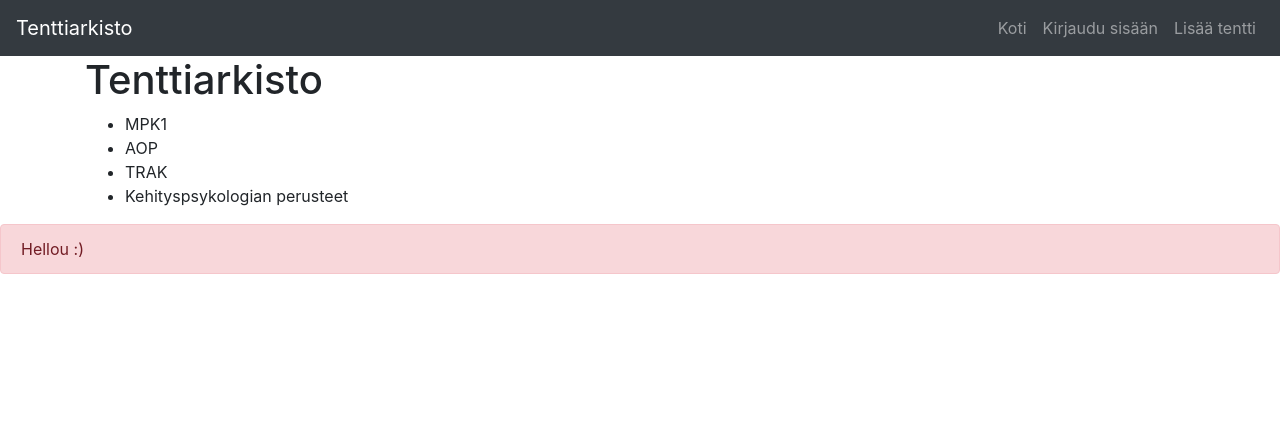
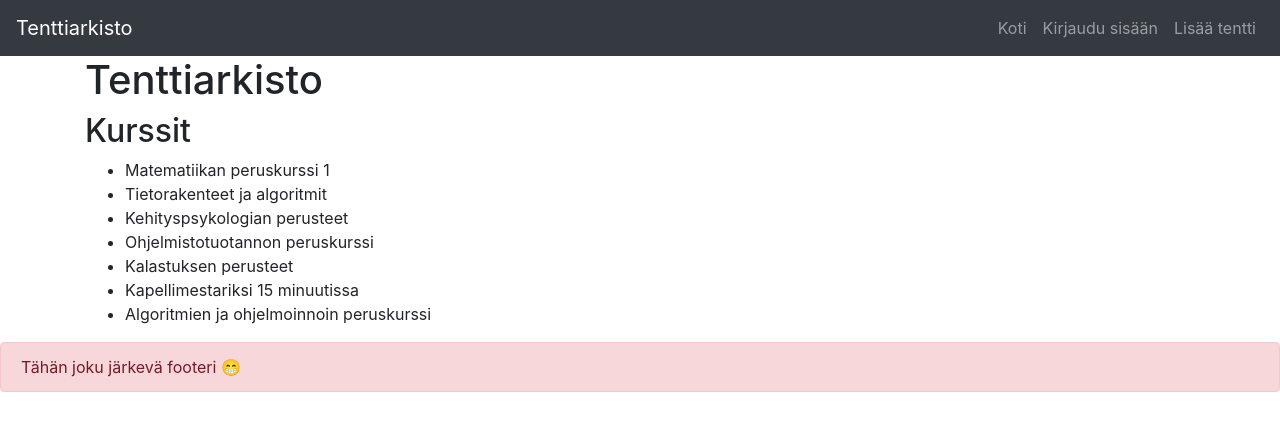
Before and after one commit to asteriskiry/tenttiarkisto-frontend, a React (Create React App) app: page / in a window 1280 px wide. Shown: the top 430 px of the page. Built offline with nearby package versions, Linux system fonts and the light colour scheme.

Commit message:
Better mockup data

```diff
--- /dev/null
+++ b/public/courses.json
@@ -0,0 +1,37 @@
+[
+    {
+        "id": "0001",
+        "subjectId": "222",
+        "name": "Matematiikan peruskurssi 1"
+    },
+    {
+        "id": "0002",
+        "subjectId": "111",
+        "name": "Tietorakenteet ja algoritmit"
+    },
+    {
+        "id": "0003",
+        "subjectId": "333",
+        "name": "Kehityspsykologian perusteet"
+    },
+    {
+        "id": "0004",
+        "subjectId": "555",
+        "name": "Ohjelmistotuotannon peruskurssi"
+    },
+    {
+        "id": "0005",
+        "subjectId": "222",
+        "name": "Kalastuksen perusteet"
+    },
+    {
+        "id": "0006",
+        "subjectId": "222",
+        "name": "Kapellimestariksi 15 minuutissa"
+    },
+    {
+        "id": "0007",
+        "subjectId": "111",
+        "name": "Algoritmien ja ohjelmoinnoin peruskurssi"
+    }
+]
--- /dev/null
+++ b/public/exams.json
@@ -0,0 +1,30 @@
+[
+    {
+        "id": "1212",
+        "courseId": "0001",
+        "subjectId": "222",
+        "date": "2018-04-17T20:00:00Z",
+        "type": "1"
+    },
+    {
+        "id": "1213",
+        "courseId": "0007",
+        "subjectId": "111",
+        "date": "2018-02-19T20:00:00Z",
+        "type": "1"
+    },
+    {
+        "id": "1214",
+        "courseId": "0002",
+        "subjectId": "111",
+        "date": "2014-07-15T20:00:00Z",
+        "type": "1"
+    },
+    {
+        "id": "1215",
+        "courseId": "0003",
+        "subjectId": "333",
+        "date": "2012-01-11T20:00:00Z",
+        "type": "1"
+    }
+]
--- /dev/null
+++ b/public/subjects.json
@@ -0,0 +1,22 @@
+[
+    {
+        "id": "111",
+        "name": "Tietojenkäsittelytieteet"
+    },
+    {
+        "id": "555",
+        "name": "Tietotekniikka"
+    },
+    {
+        "id": "222",
+        "name": "Matematiikka"
+    },
+    {
+        "id": "333",
+        "name": "Psykologia"
+    },
+    {
+        "id": "444",
+        "name": "Muu"
+    }
+]
--- a/public/tentit.json
+++ /dev/null
@@ -1,22 +0,0 @@
-[
-    {
-        "course": "MPK1",
-        "subject": "Matematiikka",
-        "date": "2018-04-17T20:00:00Z"
-    },
-    {
-        "course": "AOP",
-        "subject": "Tietojenkäsittelytieteet",
-        "date": "2018-02-19T20:00:00Z"
-    },
-    {
-        "course": "TRAK",
-        "subject": "Tietojenkäsittelytieteet",
-        "date": "2014-07-15T20:00:00Z"
-    },
-    {
-        "course": "Kehityspsykologian perusteet",
-        "subject": "Psykologia",
-        "date": "2012-01-11T20:00:00Z"
-    }
-]
--- a/src/components/footer/FooterComponent.js
+++ b/src/components/footer/FooterComponent.js
@@ -5,7 +5,7 @@ class FooterComponent extends Component {
   render() {
     return (
       <Alert variant='danger'>
-        Hellou :)
+        Tähän joku järkevä footeri <span role="img">😁</span>
       </Alert>
     );
   }
--- a/src/views/HomeView.js
+++ b/src/views/HomeView.js
@@ -7,28 +7,36 @@ class HomeView extends Component {
     super(propr);
 
     this.state = {
+      subjects: [],
+      courses: [],
       exams: [],
     };
   }
   render() {
-    const exams = this.state.exams;
-    const examList = exams.map(exam => <li key={exam.date}>{exam.course}</li>);
+    const { subjects, courses, exams } = this.state;
+    const courseList = courses.map(course => (
+      <li key={course.id}>{course.name}</li>
+    ));
     return (
       <MainComponent>
         <h1>Tenttiarkisto</h1>
-        <ul>{examList}</ul>
+        <h2>Kurssit</h2>
+        <ul>{courseList}</ul>
       </MainComponent>
     );
   }
 
   async componentDidMount() {
     try {
-      let data = await axios.get('tentit.json');
-      console.log(data);
+      let subjects = await axios.get('subjects.json');
+      let courses = await axios.get('courses.json');
+      let exams = await axios.get('exams.json');
       this.setState({
         ...this.state,
         ...{
-          exams: data.data,
+          subjects: subjects.data,
+          courses: courses.data,
+          exams: exams.data,
         },
       });
     } catch (e) {
```
